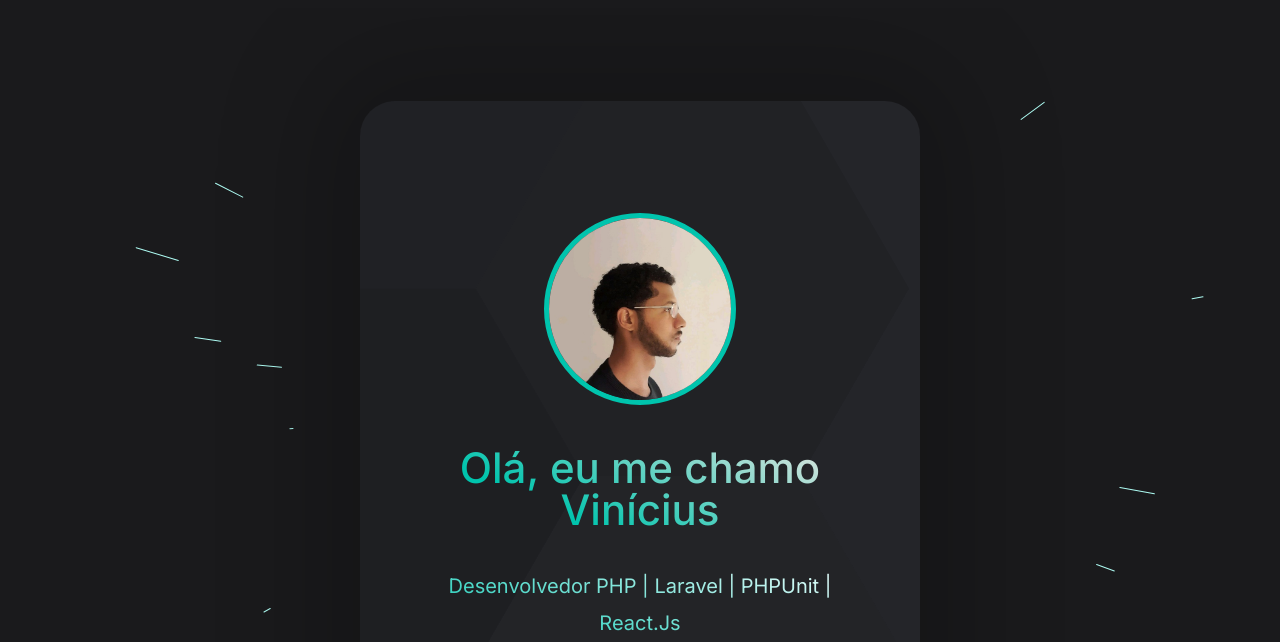
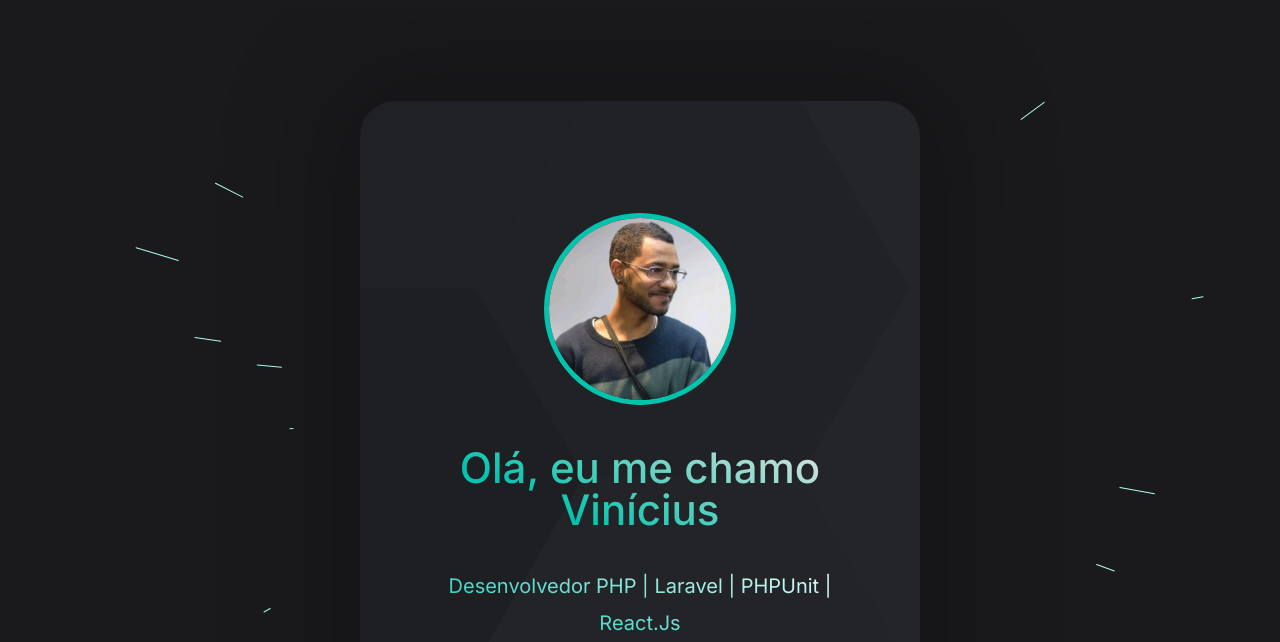
Before and after one commit to abdalazard/PortfolioCreator, a PHP site: page / in a window 1280 px wide. Shown: the top 642 px of the page. Run offline with PHP 8.4, Linux system fonts and the light colour scheme.

Commit message:
Atualiza e corrige site

```diff
--- a/index.php
+++ b/index.php
@@ -33,7 +33,7 @@
                 <div id="container01" class="style1 container default">
                     <div class="wrapper">
                         <div class="inner" data-onvisible-trigger="1">
-                            <div id="image04" class="style1 image"><span class="frame"><img src="./pic.jpg"
+                            <div id="image04" class="style1 image"><span class="frame"><img src="./pic.jpeg"
                                         alt="" /></span></div>
                             <h2 id="text05" class="style1">Olá, eu
                                 me chamo Vinícius</h2>
```
Also changed, not shown: pic.jpeg (added), pic.jpg (deleted).
